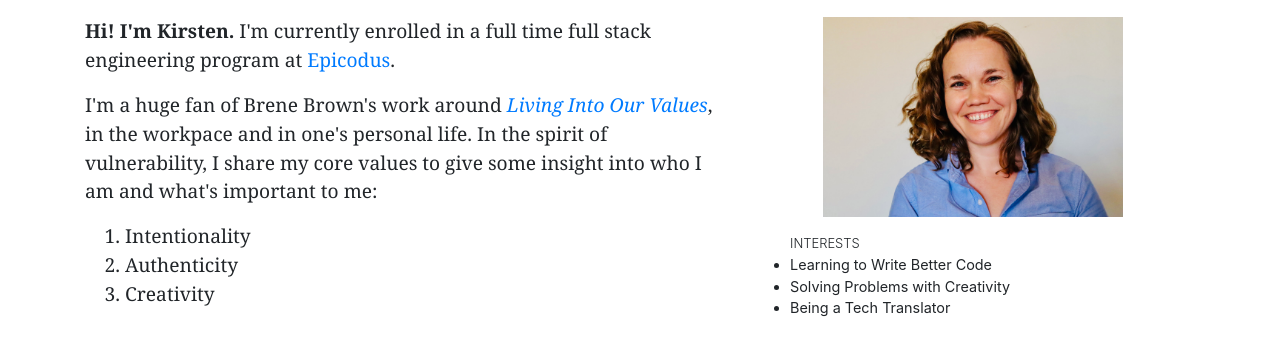
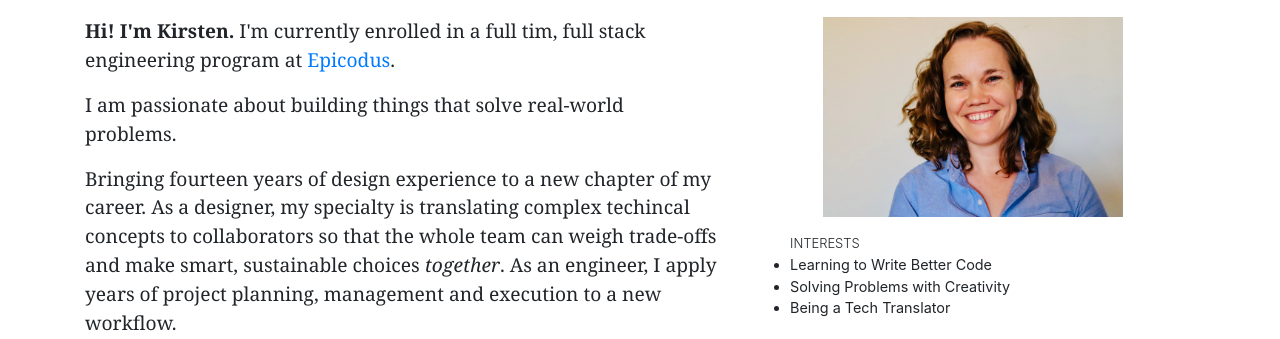
Before and after one commit to kirstenopstad/portfolio, a plain HTML site: page index.html in a window 1280 px wide. Shown: the part 461-800 px from the top of the page. Drawn offline with Linux system fonts and the light colour scheme.

Commit message:
Add content to About Me section text

```diff
--- a/index.html
+++ b/index.html
@@ -22,8 +22,14 @@
         <div class="about-text col-7">
           <!-- TODO: Add content & style text more like magazine cover -->
           <!-- Background: brief first-person intro narrative (Elevator pitch length) -->
-          <p><strong>Hi! I'm Kirsten.</strong> I'm currently enrolled in a full time full stack engineering program at <a href="http://epicodus.com">Epicodus</a>.</p>
-          <p>I'm a huge fan of Brene Brown's work around <a href="https://brenebrown.com/resources/living-into-our-values/"><em>Living Into Our Values</em></a>, in the workpace and in one's personal life. In the spirit of vulnerability, I share my core values to give some insight into who I am and what's important to me:</p>
+          <p>
+            <strong>Hi! I'm Kirsten.</strong> I'm currently enrolled in a full tim, full stack engineering program at <a href="http://epicodus.com">Epicodus</a>.</p>
+          <p>
+            I am passionate about building things that solve real-world problems.</p>
+          <p>
+            Bringing fourteen years of design experience to a new chapter of my career. As a designer, my specialty is translating complex techincal concepts to collaborators so that the whole team can weigh trade-offs and make smart, sustainable choices <em>together</em>. As an engineer, I apply years of project planning, management and execution to a new workflow.
+          </p>
+          <p>As a huge fan of Brene Brown's work around <a href="https://brenebrown.com/resources/living-into-our-values/"><em>Living Into Our Values</em></a>, in the workpace and in one's personal life; and, in the spirit of vulnerability, I share my core values to give a sense of who I am and what's important to me:</p>
           <ol>
             <li>Intentionality</li>
             <li>Authenticity</li>
```
